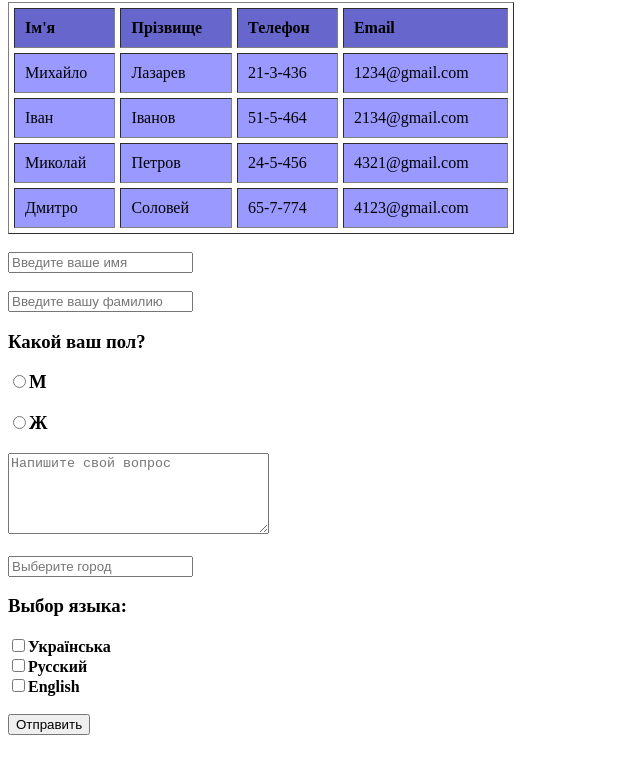
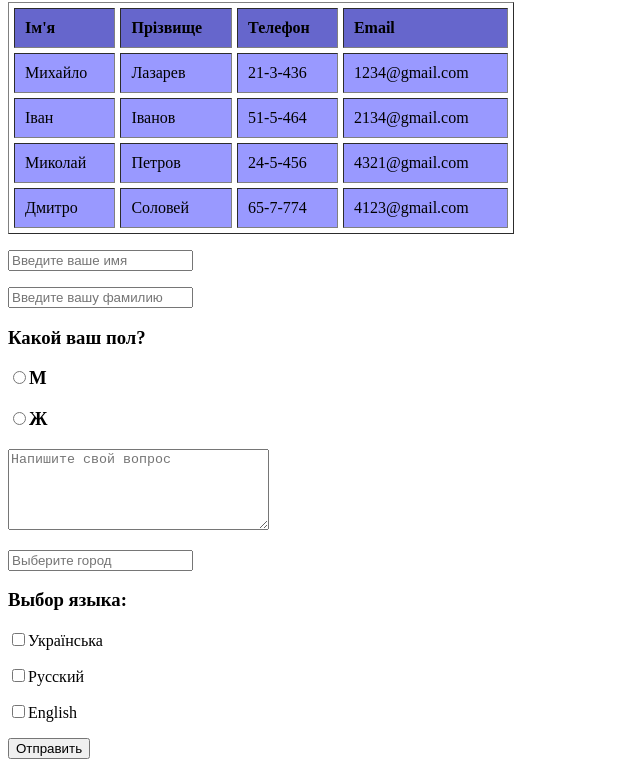
Before and after one commit to Sofiya108/homework2, a plain HTML site: page index.html in a window 1280 px wide. Shown: the part 78-853 px from the top of the page, without its empty margins (0-640 px from the left). Before the commit the page ends 821 px from the top, so only its background shows below. Drawn offline with Linux system fonts and the light colour scheme.

Commit message:
изменения с тегом р

```diff
--- a/index.html
+++ b/index.html
@@ -44,18 +44,14 @@
 				</tr>
 			</tbody>
 		</table>
-		<br/>
-		<input type="text" placeholder="Введите ваше имя"/><br>
-		<br>
-		<input type="text" placeholder="Введите вашу фамилию"/>
+		<p><input type="text" placeholder="Введите ваше имя"/><p/>
+		<p><input type="text" placeholder="Введите вашу фамилию"/><p/>
 
 		<h3>Какой ваш пол?</h3>
 		<h3><input type="radio" name="gender" value="m"/>M</h3>
 		<h3><input type="radio" name="gender" value="w"/>Ж</h3>
 
-		<textarea placeholder="Напишите свой вопрос" name="question" cols="30" rows="5"></textarea>
-		<br/>
-		<br/>
+		<p><textarea placeholder="Напишите свой вопрос" name="question" cols="30" rows="5"></textarea><p/>
 
 		<input list="towns" name="town" placeholder="Выберите город">
 		<datalist id="towns">
@@ -65,12 +61,11 @@
 			<option value="Львов"Львов>
 		</datalist>
 
+		<h3>Выбор языка:</h3>
+		<p><input type="checkbox" name="lenguage" value="uk"/>Українська<p/>
+		<p><input type="checkbox" name="lenguage" value="ru"/>Русский<p/>
+		<p><input type="checkbox" name="lenguage" value="en"/>English<p/>
 
-		<h3>Выбор языка:</h3>
-		<input type="checkbox" name="lenguage" value="uk"/><b>Українська</b><br/>
-		<input type="checkbox" name="lenguage" value="ru"/><b>Русский</b><br/>
-		<input type="checkbox" name="lenguage" value="en"/><b>English</b><br/>
-		<br>
-		<input type="submit" value="Отправить">
+		<p><input type="submit" value="Отправить"><p/>
 	</body>
 </html>
```
